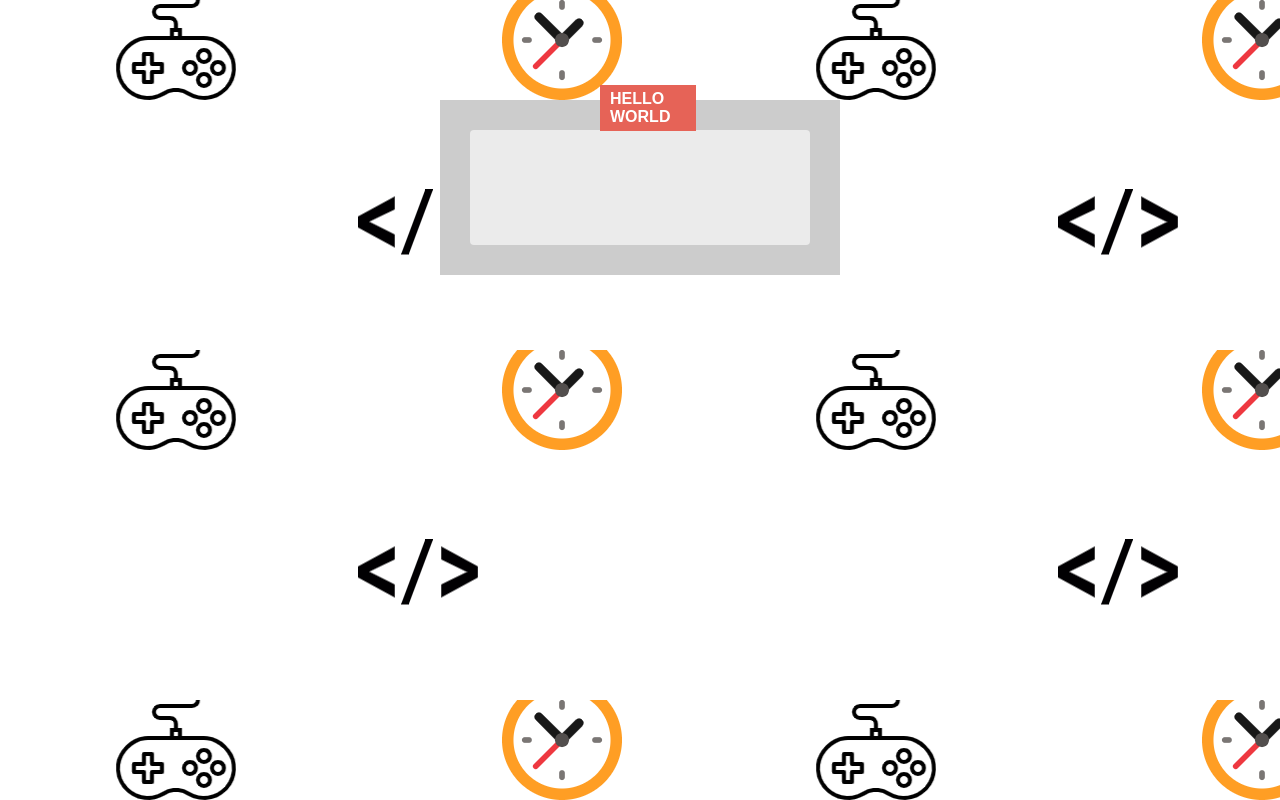
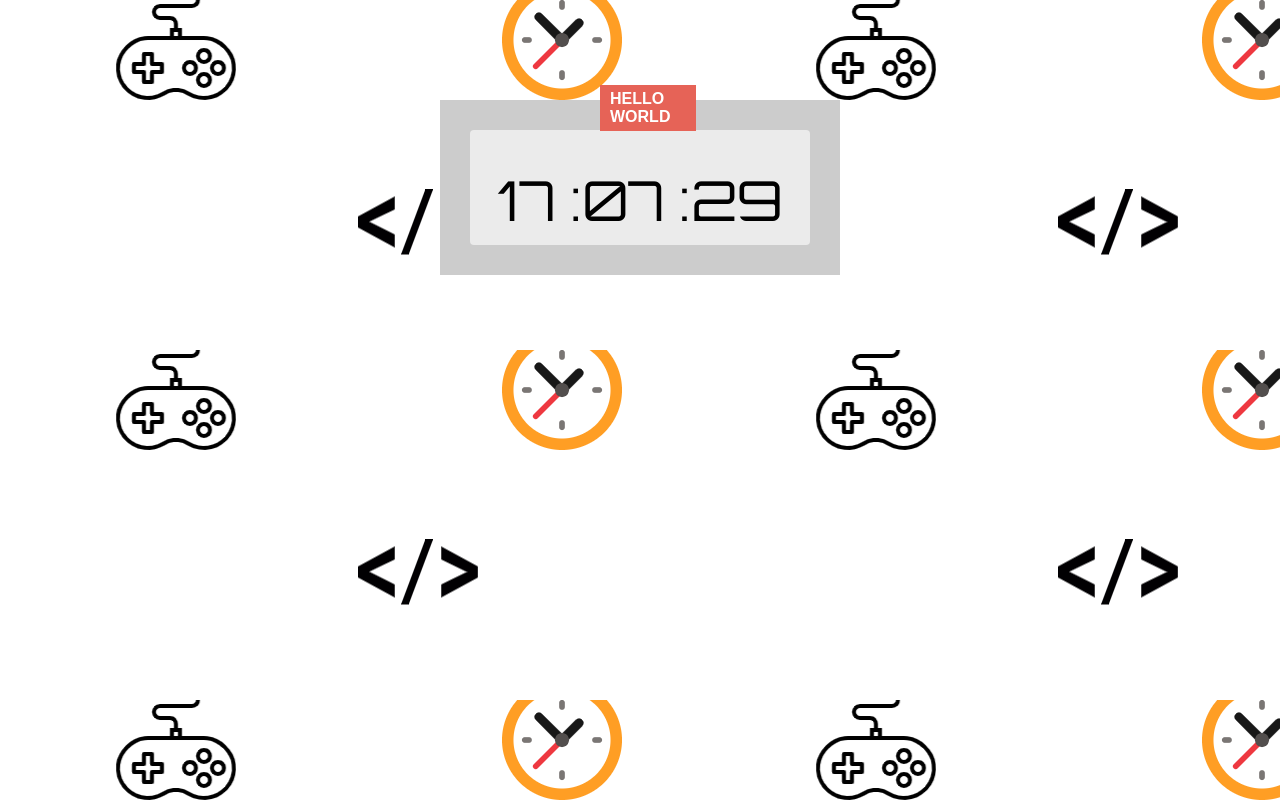
Before and after one commit to Kennethjulian/digital-clock, a plain HTML site: page index.html in a window 1280 px wide. Drawn offline with Linux system fonts and the light colour scheme.

Commit message:
changed variables in js file

```diff
--- a/app.js
+++ b/app.js
@@ -1,9 +1,9 @@
 
 function clock(){
     const fullDate = new Date();
-const hours = fullDate.getHours();
-const mins = fullDate.getMinutes();
-const secs = fullDate.getSeconds();
+var hours = fullDate.getHours();
+var mins = fullDate.getMinutes();
+var secs = fullDate.getSeconds();
 if(hours < 10){
     hours = "0" + hours;
 }
--- a/index.html
+++ b/index.html
@@ -13,9 +13,9 @@
             HELLO WORLD
         </div>
         <div class="clock">
-            <span id="hour"></span>
-            <span id="minute"></span>
-            <span id="seconds"></span>
+            <span id="hour">02:</span>
+            <span id="minute">30:</span>
+            <span id="seconds">23</span>
         </div>
     </div>
     <script src="app.js" charset="utf-8"></script>
```
